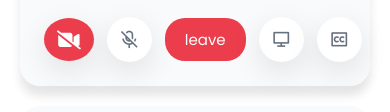
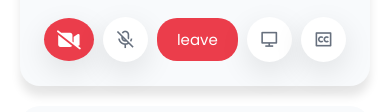
Before and after one commit to yasen-edres/Meet-platform-, a plain HTML site: page index.html in a window 390 px wide. Shown: the part 860-972 px from the top of the page. Drawn offline with nearby package versions, Linux system fonts and the light colour scheme.

Commit message:
Update style.css

```diff
--- a/style.css
+++ b/style.css
@@ -327,7 +327,7 @@ body{
 }
 @media screen and (max-width: 481px){
     .main .controls{
-        gap: 13px;
+        gap: 4px;
     }
     .main .controls i{
         font-size: 19px;
```
